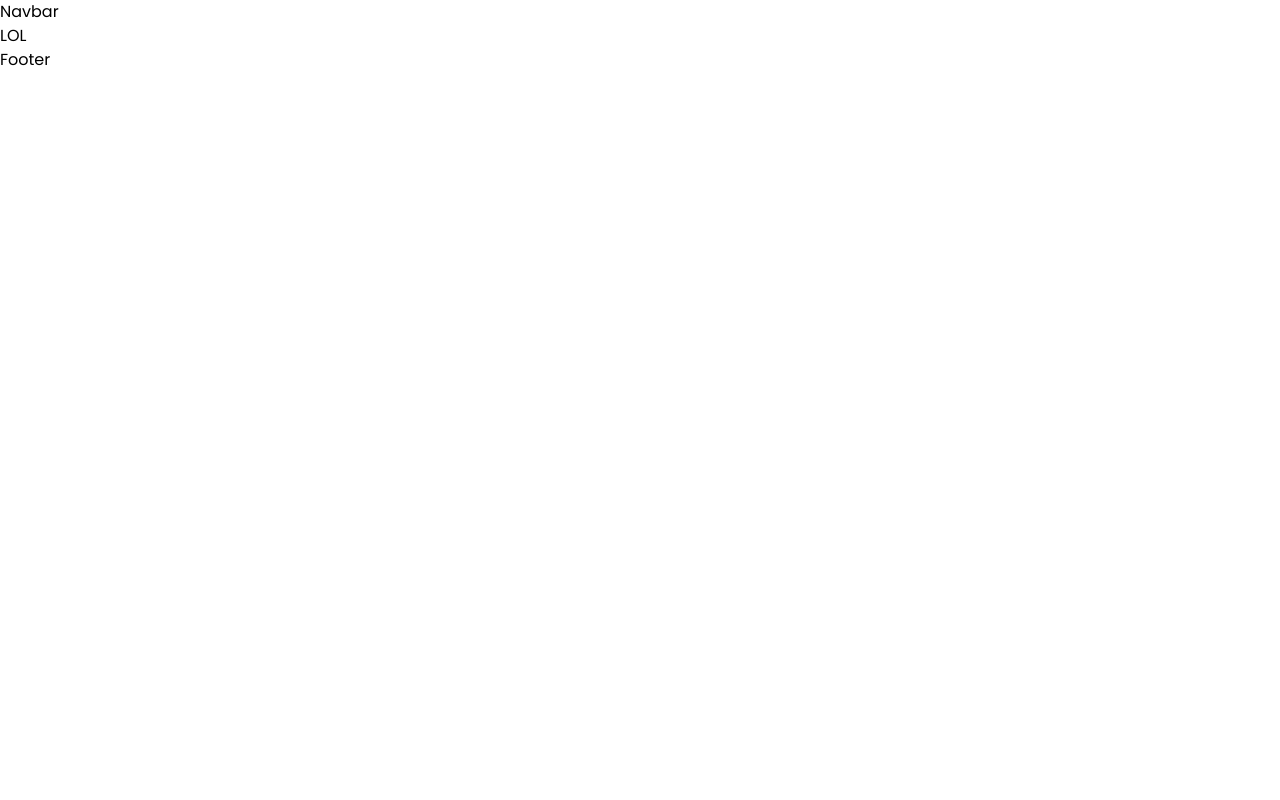
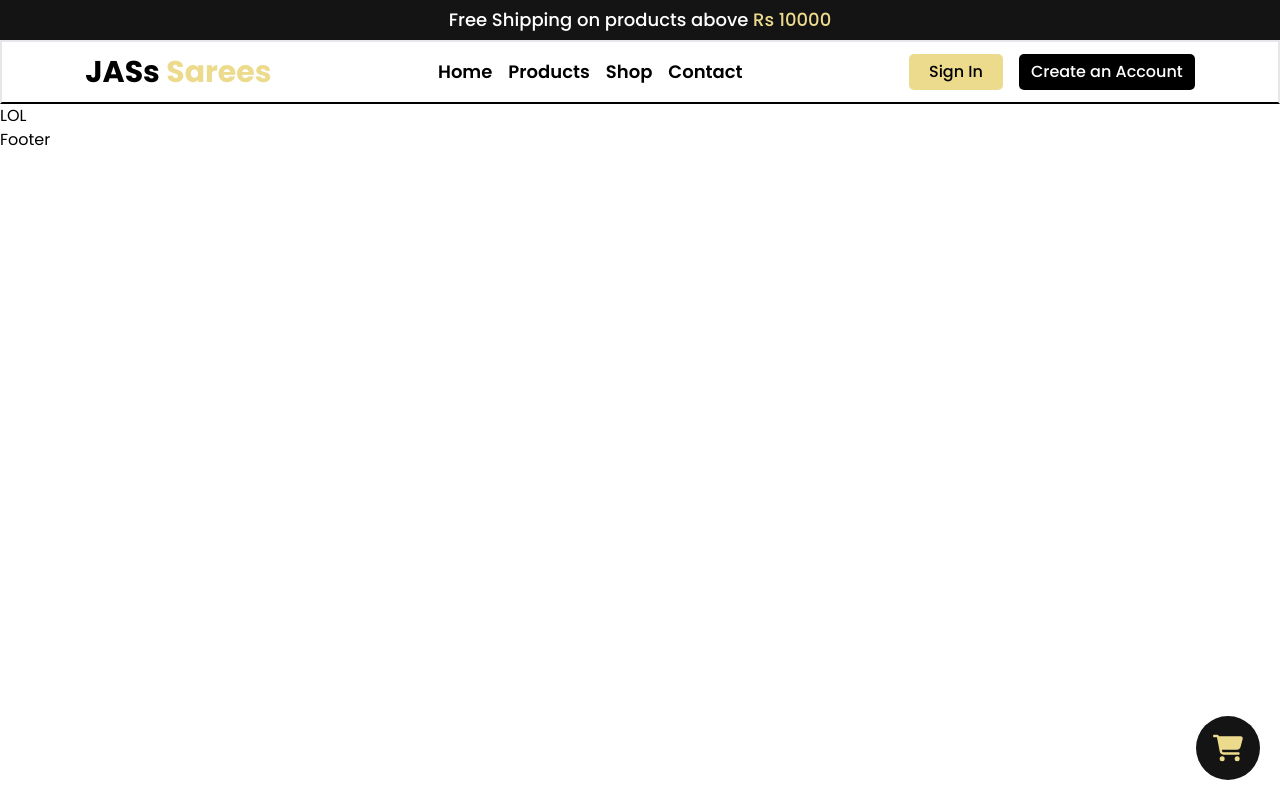
Before and after one commit to ItsMeSwagat/FYP, a React (Create React App) app in the folder frontend/: page / in a window 1280 px wide. Built offline with nearby package versions, Linux system fonts and the light colour scheme.

Commit message:
navbar update

```diff
--- a/frontend/src/user/components/Navigation/Navbar.jsx
+++ b/frontend/src/user/components/Navigation/Navbar.jsx
@@ -1,9 +1,46 @@
-import React from 'react'
+import React from "react";
+import { Link } from "react-router-dom";
+import { FaCartShopping } from "react-icons/fa6";
 
 const Navbar = () => {
   return (
-    <div>Navbar</div>
-  )
-}
+    <div className=" relative bg-white">
+      {/* top navbar */}
+      <div className=" w-full h-[2.5rem] bg-[#141414] flex justify-center items-center">
+        <p className=" font-medium text-lg text-white">
+          Free Shipping on products above{" "}
+          <span className=" text-[#EDDB8D]">Rs 10000</span>{" "}
+        </p>
+      </div>
 
-export default Navbar
+      {/* main navbar */}
+      <div className=" w-full h-[4rem] flex justify-around items-center border-2 border-b-black">
+        {/* logo */}
+        <div className="">
+          <h1 className=" text-3xl font-bold">JASs <span className=" text-[#EDDB8D]">Sarees</span></h1>
+        </div>
+        {/* pages */}
+        <div className=" flex gap-4 text-lg font-semibold">
+          <Link>Home</Link>
+          <Link>Products</Link>
+          <Link>Shop</Link>
+          <Link>Contact</Link>
+        </div>
+
+        {/*  */}
+        <div className=" flex items-center">
+          <div className=" flex gap-4">
+            <button className=" bg-[#EDDB8D] px-5 py-[1.5] rounded-[5px] font-medium">Sign In</button>
+            <button className=" bg-black text-white font-medium px-3 py-1.5 rounded-[5px]">Create an Account</button>
+          </div>
+        </div>
+      </div>
+
+      <div className=" fixed bottom-5 right-5 bg-[#141414] rounded-full w-[4rem] h-[4rem] flex justify-center items-center">
+        <FaCartShopping size={30} color="#EDDB8D" />
+      </div>
+    </div>
+  );
+};
+
+export default Navbar;
```
